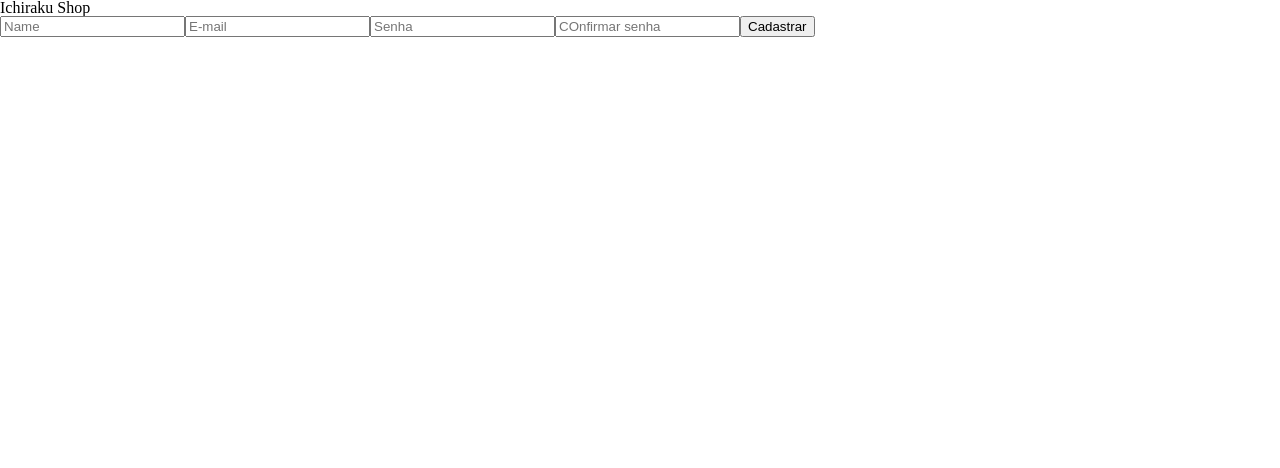
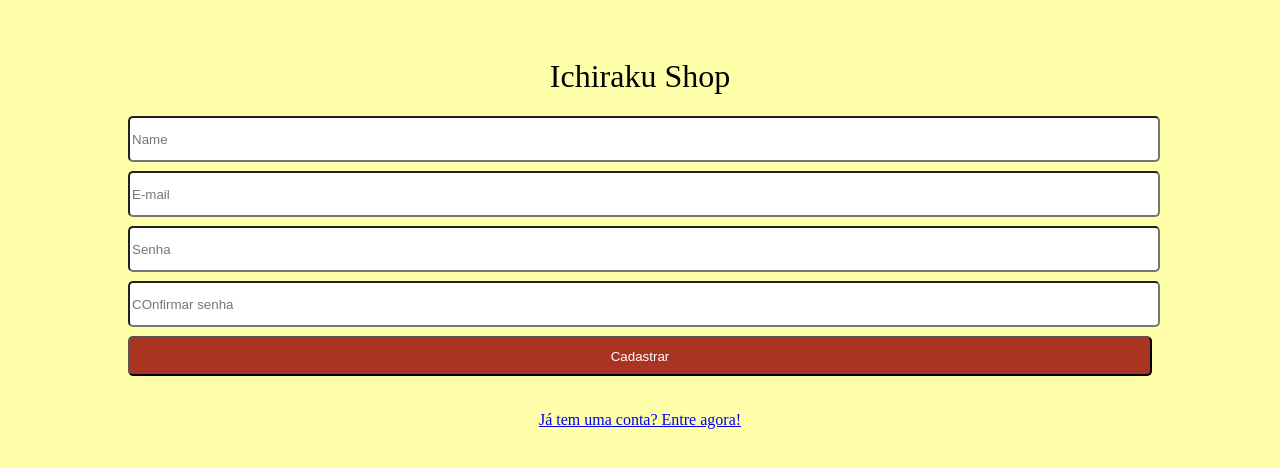
Before and after one commit to lucasapcruz/projeto15-ichirakushop-front, a React (Create React App) app: page /sign-up in a window 1280 px wide. Shown: the top 468 px of the page. Built offline with nearby package versions, Linux system fonts and the light colour scheme.

Commit message:
feat: layout signUp

```diff
--- a/package.json
+++ b/package.json
@@ -6,6 +6,7 @@
     "@testing-library/jest-dom": "^5.16.5",
     "@testing-library/react": "^13.4.0",
     "@testing-library/user-event": "^13.5.0",
+    "axios": "^1.2.0",
     "react": "^18.2.0",
     "react-dom": "^18.2.0",
     "react-router-dom": "^6.4.3",
--- a/src/Pages/SignUpPage/SignUpPage.js
+++ b/src/Pages/SignUpPage/SignUpPage.js
@@ -1,4 +1,7 @@
 import { useState } from "react";
+import { Link, useNavigate } from "react-router-dom";
+import { signUp } from "../../services/auth";
+import StyledSignUpPage from "./SignUpStyle";
 
 export default function SignUpPage(params) {
   const [name, setName] = useState("");
@@ -6,22 +9,31 @@ export default function SignUpPage(params) {
   const [password, setPassword] = useState("");
   const [repetedPassword, setRepetedPassword] = useState("");
 
-    function createAccount(e){
-        e.preventDefault()
-        e.stopPropagation()
+    const navigate = useNavigate()
 
-        const body = {
-            name,
-            email,
-            password,
-            repetedPassword
-        }
+  function createAccount(e) {
+    e.preventDefault();
+    e.stopPropagation();
 
-        console.log(body)
-    }
+    const body = {
+      name,
+      email,
+      password,
+      repetedPassword,
+    };
+
+    signUp(body).then(res=>{
+        console.log(res.data)
+        navigate("/sign-in")
+    }).catch(err=>
+        console.log(err.response.data)
+    )
+
+    console.log(body);
+  }
 
   return (
-    <>
+    <StyledSignUpPage>
       <h1>Ichiraku Shop</h1>
       <form onSubmit={createAccount}>
         <input
@@ -52,10 +64,12 @@ export default function SignUpPage(params) {
           placeholder="COnfirmar senha"
           onChange={(e) => setRepetedPassword(e.target.value)}
         />
-        <button type="submit">
-            Cadastrar
-        </button>
+        <button type="submit">Cadastrar</button>
       </form>
-    </>
+
+      <Link to={"/"}>
+        <p>Já tem uma conta? Entre agora!</p>
+      </Link>
+    </StyledSignUpPage>
   );
 }
--- /dev/null
+++ b/src/Pages/SignUpPage/SignUpStyle.js
@@ -0,0 +1,49 @@
+import styled from "styled-components";
+
+const StyledSignUpPage = styled.div`
+  display: flex;
+  flex-direction: column;
+  align-items: center;
+
+  width: 100%;
+  height: 100vh;
+
+  background-color: #ffa;
+
+  h1 {
+    font-size: 32px;
+    margin-top: 60px;
+    margin-bottom: 24px;
+  }
+
+  form {
+    display: flex;
+    flex-direction: column;
+    justify-content: space-between;
+    width: 80%;
+    height: 260px;
+
+    input {
+      width: 100%;
+      height: 40px;
+      background: #ffffff;
+      border-radius: 5px;
+    }
+
+    button {
+      width: 100%;
+      height: 40px;
+
+      background: #a32;
+      border-radius: 5px;
+
+      color: #ffffff;
+    }
+  }
+
+  p {
+    margin-top: 36px;
+  }
+`;
+
+export default StyledSignUpPage;
--- /dev/null
+++ b/src/services/auth.js
@@ -0,0 +1,7 @@
+import axios from "axios"
+
+const BASE_URL = "http://localhost:5000";
+
+export function signUp(body) {
+    return axios.post(`${BASE_URL}/sign-up`,body)
+};
```
Also changed, not shown: 1 other file (tests, documents, lock files or other folders).
